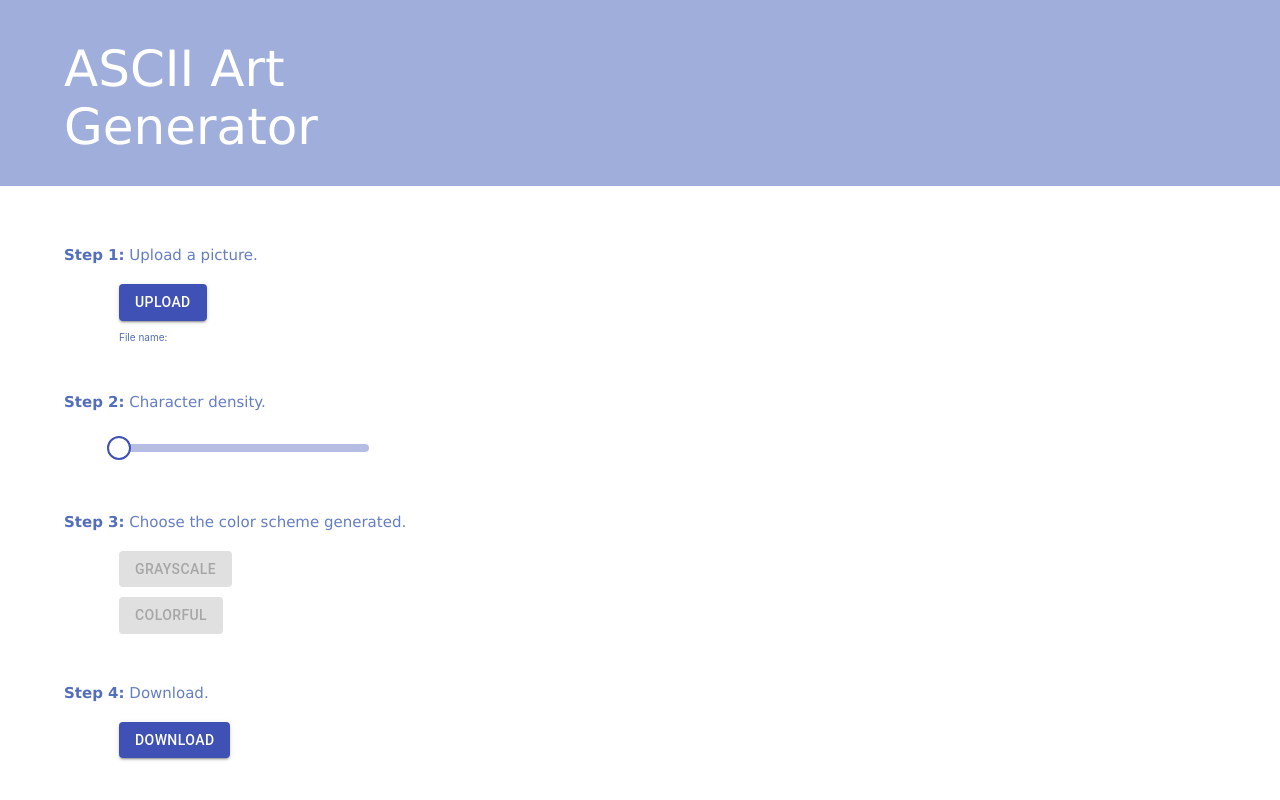
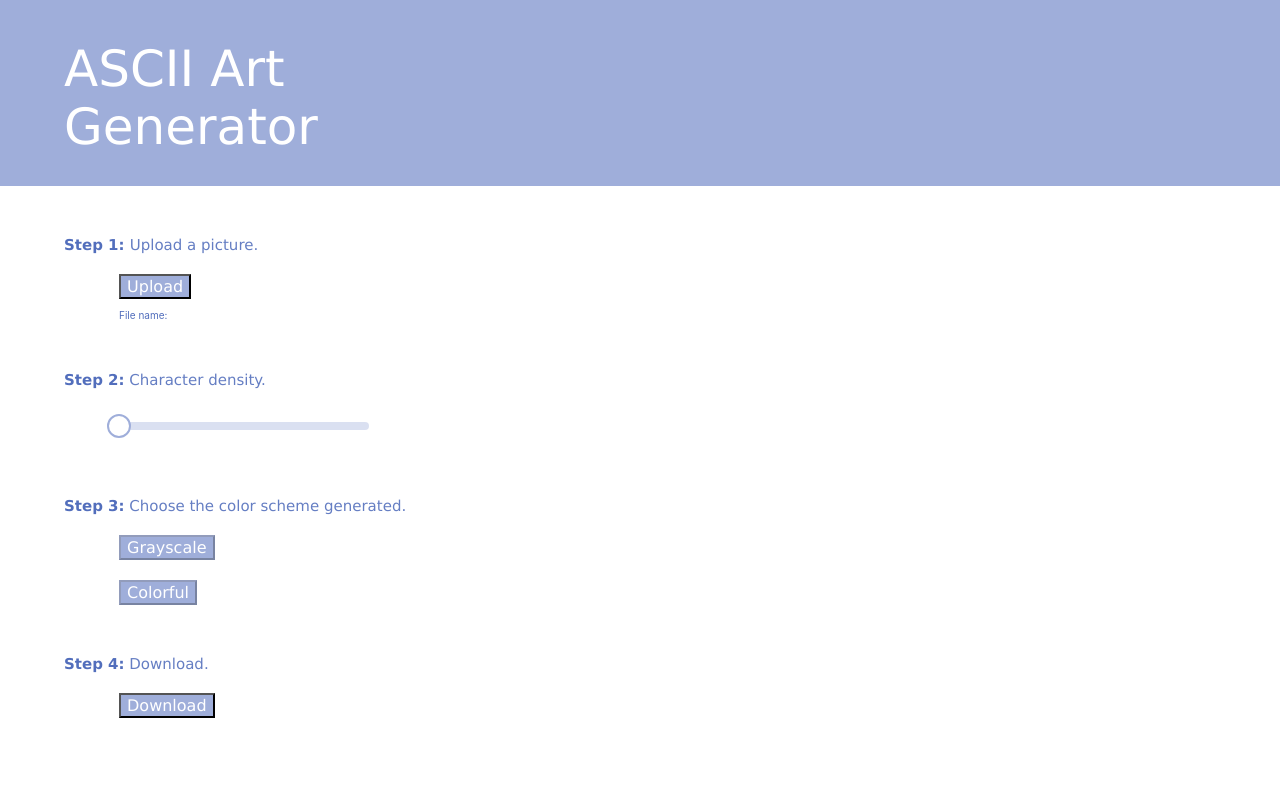
Before and after one commit to yishuolin/ascii-art-generator, a Next.js app: page / in a window 1280 px wide. Built offline with nearby package versions, Linux system fonts and the light colour scheme.

Commit message:
style: replace inline style with emotion

```diff
--- a/components/CustomSlider.js
+++ b/components/CustomSlider.js
@@ -2,7 +2,7 @@ import { Slider } from '@material-ui/core';
 import { withStyles } from '@material-ui/core/styles';
 const CustomSlider = withStyles({
   root: {
-    color: '#3354a1"',
+    color: '#9faeda',
     height: 8,
   },
   thumb: {
--- a/package.json
+++ b/package.json
@@ -9,6 +9,8 @@
     "lint": "next lint"
   },
   "dependencies": {
+    "@emotion/react": "^11.4.1",
+    "@emotion/styled": "^11.3.0",
     "@material-ui/core": "^4.12.3",
     "image-js": "^0.32.0",
     "next": "11.0.1",
--- a/pages/index.js
+++ b/pages/index.js
@@ -3,6 +3,7 @@ import Head from 'next/head';
 import { Button } from '@material-ui/core';
 import { CustomSlider } from '../components';
 import { getGrayscaleResult, getColorfulResult } from '../helpers';
+import styled from '@emotion/styled';
 
 export default function Home() {
   const MIN_WIDTH = 50;
@@ -54,6 +55,38 @@ export default function Home() {
     setWidth(newValue);
   };
 
+  const Button = styled.button`
+    margin-left: 9.3%;
+    margin-top: 20px;
+    background-color: #9faeda;
+    color: #ffffff;
+    font-size: 16px;
+    font-family: Verdana;
+  `;
+
+  const Heading = styled.div`
+    padding-top: 40px;
+    padding-left: 5%;
+    padding-bottom: 30px;
+    color: white;
+    font-size: 50px;
+    font-family: Verdana;
+    background-color: #9faeda;
+  `;
+
+  const Steps = styled.span`
+    font-weight: bold;
+    color: #526ebc;
+  `;
+
+  const ContentText = styled.div`
+    margin-top: 50px;
+    margin-left: 5%;
+    color: #657ec3;
+    font-size: 15px;
+    font-family: Verdana;
+  `;
+
   return (
     <div>
       <Head>
@@ -70,42 +103,20 @@ export default function Home() {
           onChange={handleUpdateFile}
         />
 
-        <div
-          style={{
-            paddingTop: '40px',
-            paddingLeft: '5%',
-            paddingBottom: '30px',
-            color: '#FFFFFF',
-            fontSize: '50px',
-            fontFamily: 'Verdana',
-            backgroundColor: '#9faeda',
-          }}>
+        <Heading>
           ASCII Art
           <div> Generator</div>
-        </div>
+        </Heading>
 
-        <div
-          style={{
-            marginTop: '60px',
-            marginLeft: '5%',
-            color: '#657ec3',
-            fontSize: '15px',
-            fontFamily: 'Verdana',
-          }}>
-          <span style={{ fontWeight: 'bold', color: '#526ebc' }}>Step 1:</span>{' '}
+        <ContentText>
+          <Steps>Step 1: </Steps>
           Upload a picture.
-        </div>
+        </ContentText>
 
         <div>
-          <label htmlFor="contained-button-file">
-            <Button
-              style={{ marginTop: '20px', marginLeft: '9.3%' }}
-              variant="contained"
-              color="primary"
-              component="span">
-              Upload
-            </Button>
-          </label>
+          <Button>
+            <label htmlFor="contained-button-file">Upload</label>
+          </Button>
         </div>
 
         <div
@@ -119,18 +130,9 @@ export default function Home() {
           {file && <div>${file.name}</div>}
         </div>
 
-        <div
-          style={{
-            marginTop: '50px',
-            marginLeft: '5%',
-            color: '#657ec3',
-            fontSize: '15px',
-            fontFamily: 'Verdana',
-          }}>
-          <span style={{ fontWeight: 'bold', color: '#526ebc' }}>Step 2:</span>{' '}
-          Character density.
-          <div></div>
-        </div>
+        <ContentText>
+          <Steps>Step 2:</Steps> Character density.
+        </ContentText>
 
         <div>
           <CustomSlider
@@ -155,59 +157,27 @@ export default function Home() {
           )}
         </div>
 
-        <div
-          style={{
-            marginTop: '50px',
-            marginLeft: '5%',
-            color: '#657ec3',
-            fontSize: '15px',
-            fontFamily: 'Verdana',
-          }}>
-          <span style={{ fontWeight: 'bold', color: '#526ebc' }}>Step 3:</span>{' '}
-          Choose the color scheme generated.
-        </div>
+        <ContentText>
+          <Steps>Step 3:</Steps> Choose the color scheme generated.
+        </ContentText>
 
-        <div style={{ marginTop: '20px' }}>
-          <Button
-            style={{ marginLeft: '9.3%' }}
-            variant="contained"
-            color="primary"
-            component="span"
-            disabled={!file}
-            onClick={handleGrayscaleImage}>
-            grayscale
+        <div>
+          <Button disabled={!file} onClick={handleGrayscaleImage}>
+            Grayscale
           </Button>
         </div>
         <div>
-          <Button
-            style={{ marginLeft: '9.3%', marginTop: '10px' }}
-            variant="contained"
-            color="primary"
-            component="span"
-            disabled={!file}
-            onClick={handleColorfulImage}>
-            colorful
+          <Button disabled={!file} onClick={handleColorfulImage}>
+            Colorful
           </Button>
         </div>
 
-        <div
-          style={{
-            marginTop: '50px',
-            marginLeft: '5%',
-            color: '#657ec3',
-            fontSize: '15px',
-            fontFamily: 'Verdana',
-          }}>
-          <span style={{ fontWeight: 'bold', color: '#526ebc' }}>Step 4:</span>{' '}
-          Download.
-        </div>
+        <ContentText>
+          <Steps>Step 4:</Steps> Download.
+        </ContentText>
 
         <div>
-          <Button
-            style={{ marginTop: '20px', marginLeft: '9.3%' }}
-            variant="contained"
-            color="primary"
-            component="span">
+          <Button>
             <a
               href={`data:text/plain;charset=utf-8,${encodeURIComponent(
                 output,
@@ -223,8 +193,8 @@ export default function Home() {
           style={{
             fontFamily: 'monospace',
             fontSize,
-            marginLeft: '29%',
-            marginTop: '-39%',
+            marginLeft: '29.5%',
+            marginTop: '-535px',
           }}></div>
       </div>
     </div>
```
Also changed, not shown: 2 other files (tests, documents, lock files or other folders).
